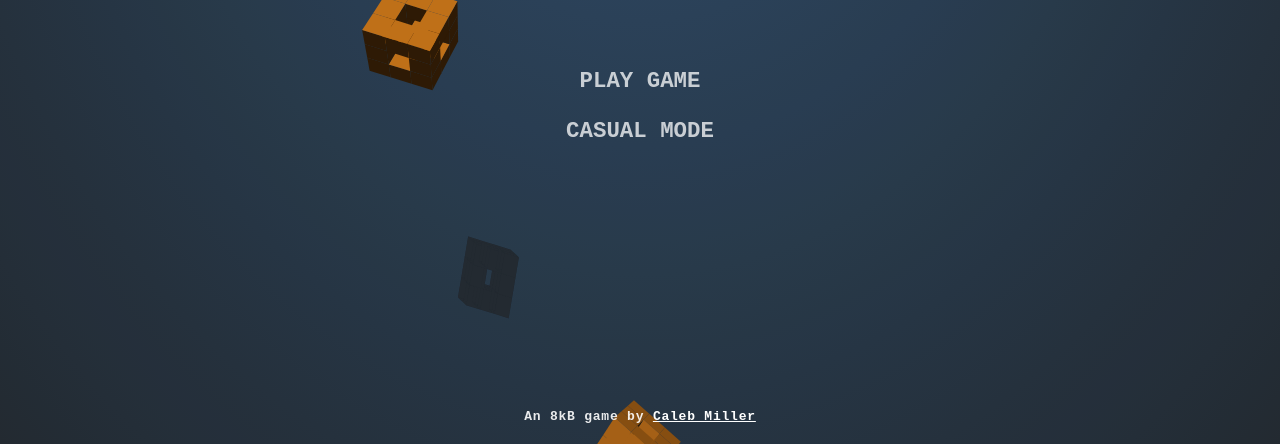
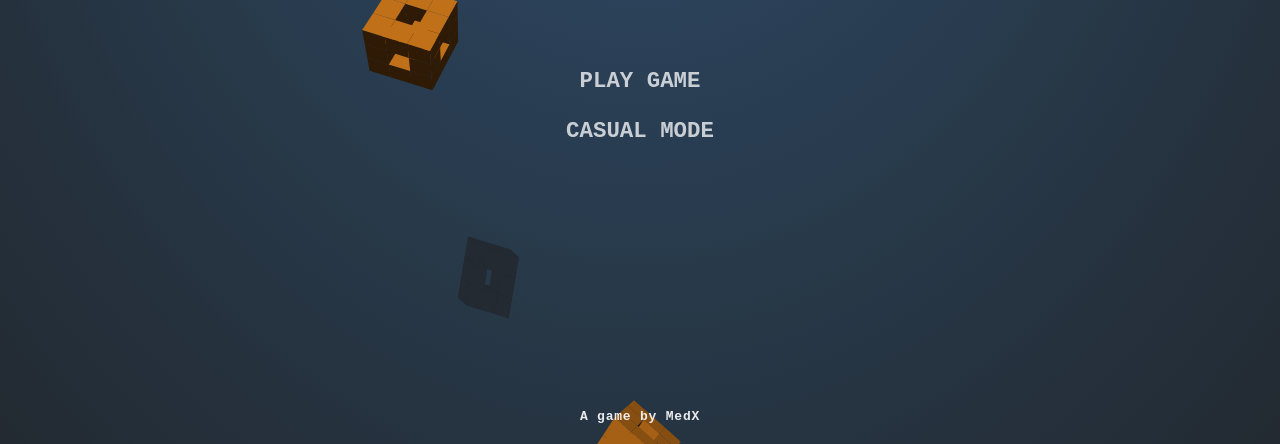
Before and after one commit to manishraghav007/MenJa, a plain HTML site: page index.html in a window 1280 px wide. Shown: the part 356-800 px from the top of the page. Drawn offline with Linux system fonts and the light colour scheme.

Commit message:
Change in Index.html

```diff
--- a/index.html
+++ b/index.html
@@ -33,7 +33,7 @@
             <h1>MENJA</h1>
             <button type="button" class="play-normal-btn">PLAY GAME</button>
             <button type="button" class="play-casual-btn">CASUAL MODE</button>
-            <div class="credits">An 8kB game by <a href="https://cmiller.tech">Caleb Miller</a></div>
+            <div class="credits">A game by MedX </div>
         </div>
         <div class="menu menu--pause">
             <h1>Paused</h1>
```
